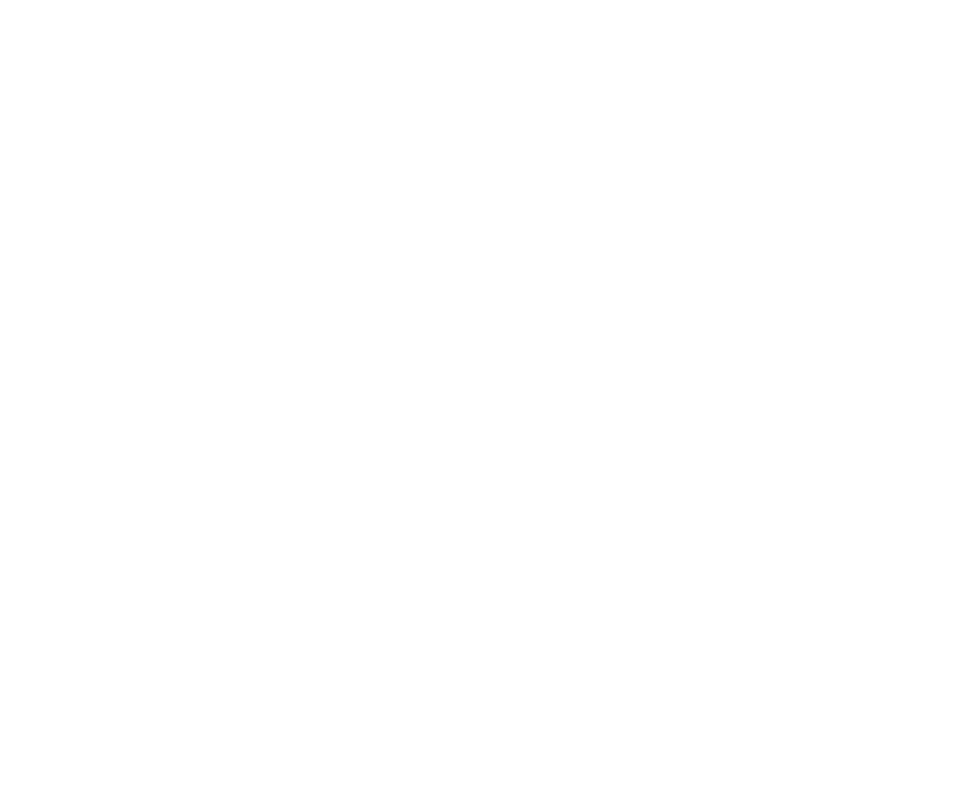
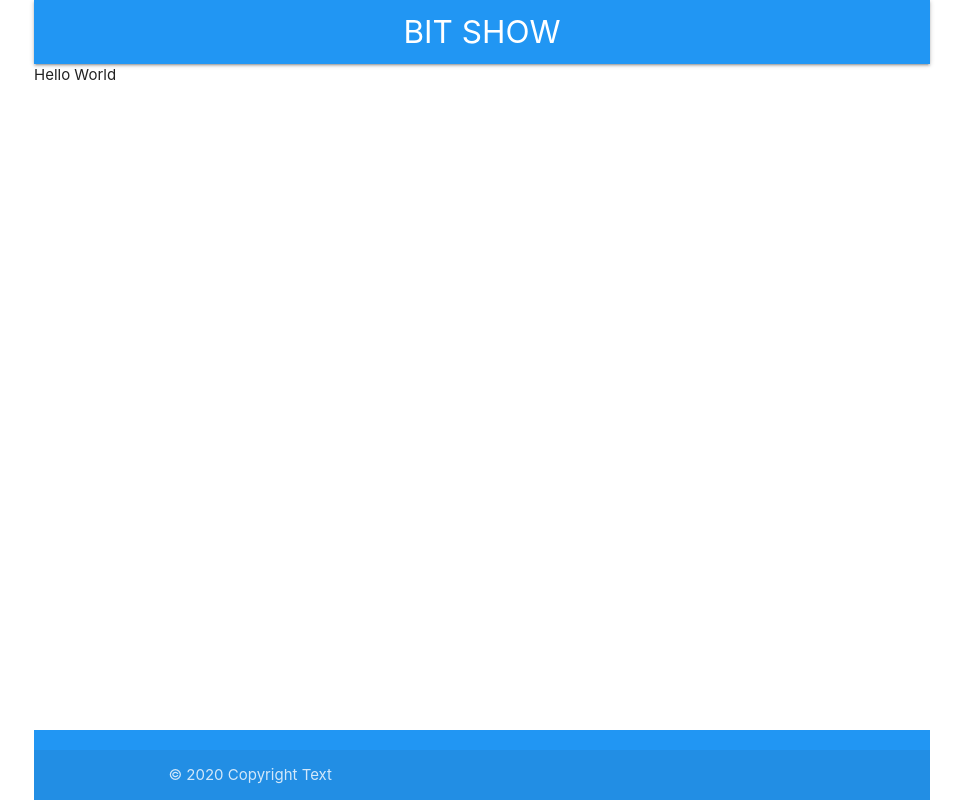
Before and after one commit to djolee96/bit-show, a React app in the folder bit-show/: page / in a window 1280 px wide. Shown: the whole page, without its empty margins (158-1121 px from the left). Built offline with nearby package versions, Linux system fonts and the light colour scheme.

Commit message:
footer and header created

```diff
--- a/bit-show/src/app/App.js
+++ b/bit-show/src/app/App.js
@@ -1,12 +1,20 @@
 import React from 'react';
+import Header from "./components/Header";
+import Main from "./components/Main";
+import Footer from "./components/Footer";
+import "../scss/main.css"
 
+class App extends React.Component {
 
-function App() {
-  return (
-    <div className="App">
-
-    </div>
-  );
+  render() {
+    return (
+      < div className="App container" >
+        <Header />
+        <Main />
+        <Footer />
+      </div >
+    )
+  }
 }
 
 export default App;
--- a/bit-show/src/app/components/Footer.jsx
+++ b/bit-show/src/app/components/Footer.jsx
@@ -0,0 +1,17 @@
+import React from 'react';
+import year from "../../shared/curentYear"
+class Footer extends React.Component {
+    render() {
+        return (
+            <footer class="page-footer blue">
+                <div class="footer-copyright">
+                    <div class="container">
+                        © {year()} Copyright Text
+                    </div>
+                </div>
+            </footer>
+        )
+    }
+}
+
+export default Footer
--- a/bit-show/src/app/components/Header.jsx
+++ b/bit-show/src/app/components/Header.jsx
@@ -0,0 +1,15 @@
+import React from 'react';
+
+class Header extends React.Component {
+    render() {
+        return (
+            <nav>
+                <div className="nav-wrapper blue">
+                    <span className="brand-logo center">BIT SHOW</span>
+                </div>
+            </nav>
+        )
+    }
+}
+
+export default Header
--- a/bit-show/src/app/components/Main.jsx
+++ b/bit-show/src/app/components/Main.jsx
@@ -0,0 +1,9 @@
+import React from 'react';
+
+class Main extends React.Component {
+    render() {
+        return (<main>Hello World</main>)
+    }
+}
+
+export default Main
--- a/bit-show/src/index.js
+++ b/bit-show/src/index.js
@@ -1,7 +1,10 @@
 import React from 'react';
 import ReactDOM from 'react-dom';
 import './index.css';
+import '../node_modules/materialize-css/dist/css/materialize.min.css';
+import '../node_modules/materialize-css/dist/js/materialize.min.js';
 import App from './app/App';
 
 
+
 ReactDOM.render(<App />, document.getElementById('root'));
--- a/bit-show/src/scss/main.scss
+++ b/bit-show/src/scss/main.scss
@@ -0,0 +1,15 @@
+.App {
+    display: flex;
+    min-height: 100vh;
+    flex-direction: column;
+  }
+
+main {
+    flex: 1 0 auto;
+  }
+div{
+  cursor: default;
+}
+
+
+@import "footer"
--- /dev/null
+++ b/bit-show/src/shared/curentYear.js
@@ -0,0 +1,8 @@
+function year() {
+    const date = new Date()
+    return (
+        date.getFullYear()
+    )
+}
+
+export default year
```
Also changed, not shown: bit-show/src/scss/_footer.scss (added), bit-show/src/scss/main.css, 1 other file.
